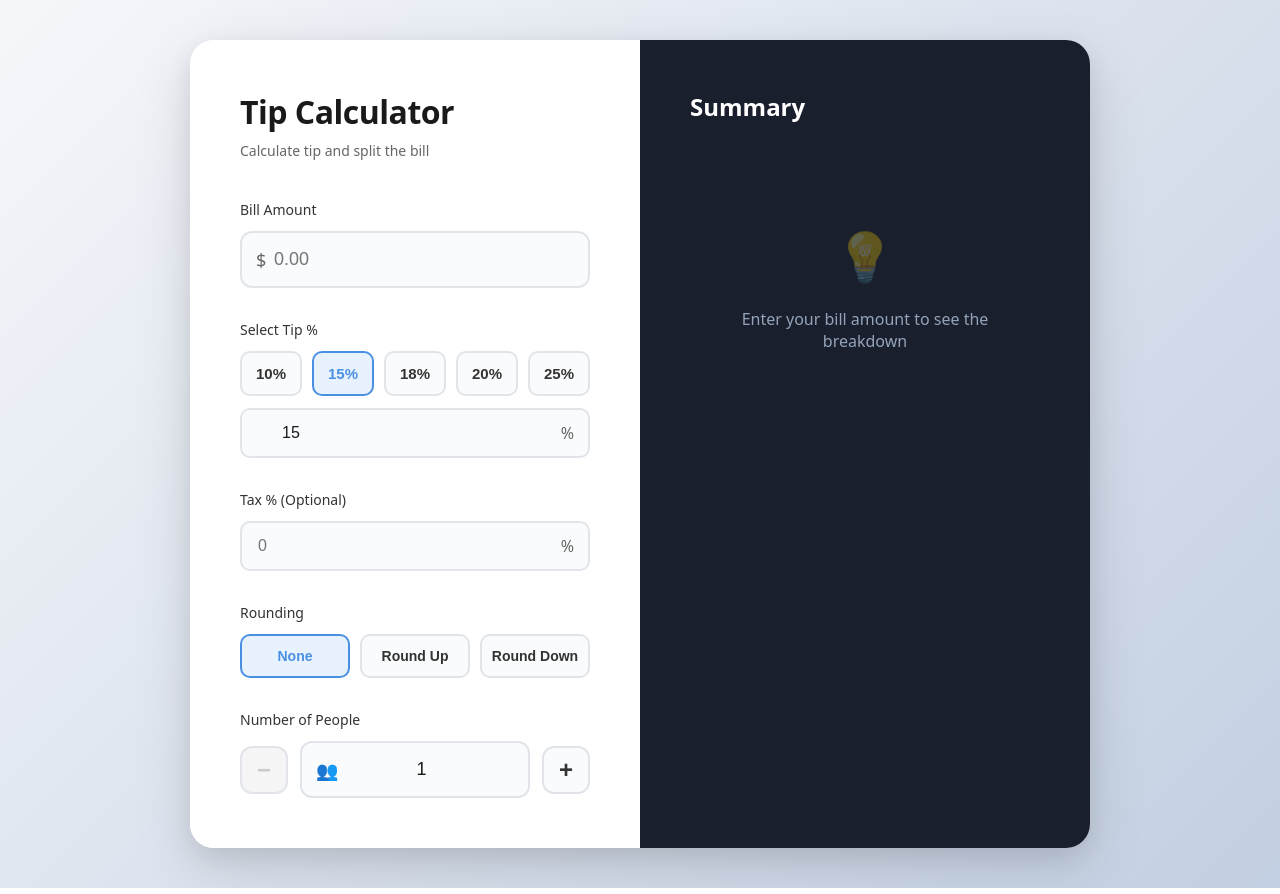
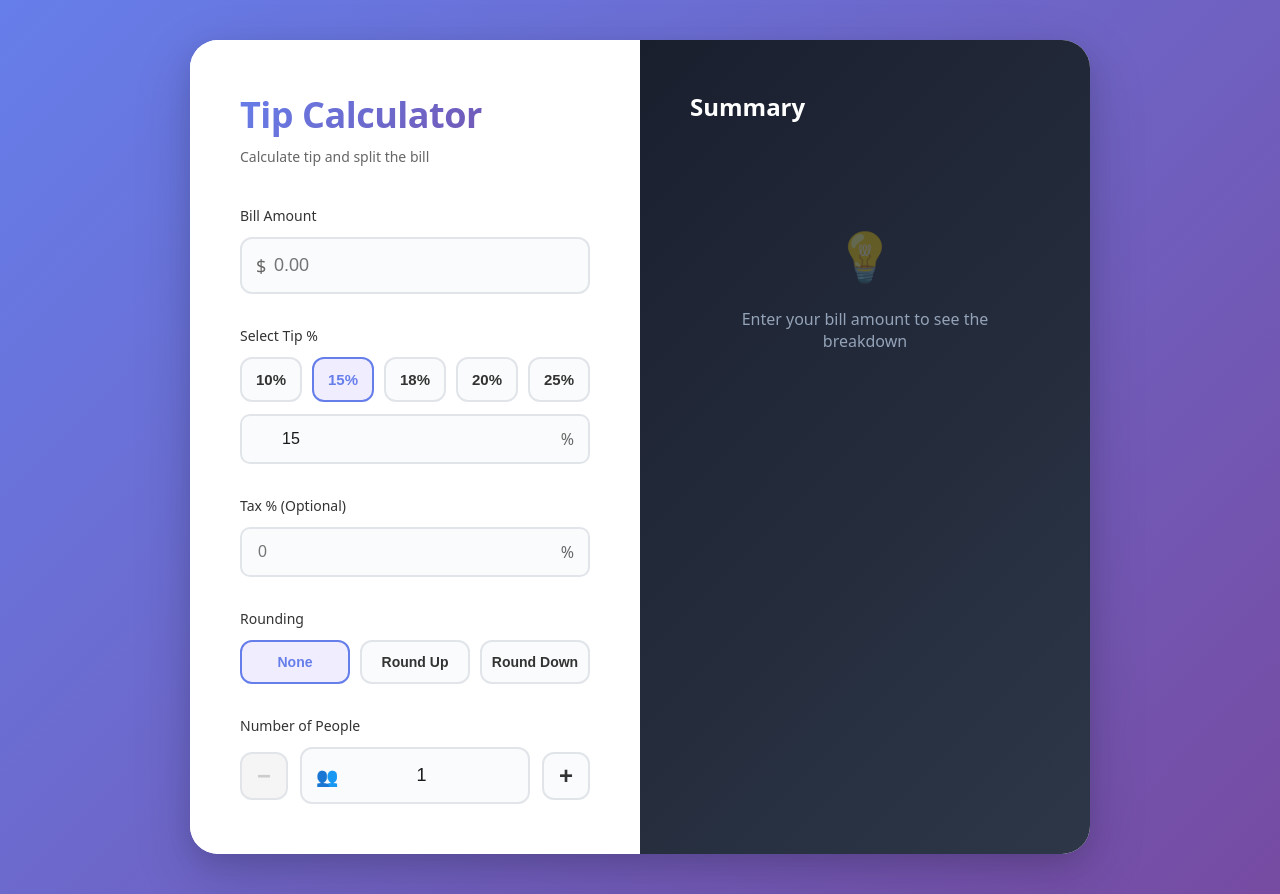
Before and after one commit to ermiasdesalegn/eat-n-split, a React (Create React App) app: page / in a window 1280 px wide. Built offline with nearby package versions, Linux system fonts and the light colour scheme.

Commit message:
The calculator is now better now

```diff
--- a/src/App.js
+++ b/src/App.js
@@ -100,7 +100,7 @@ function App() {
       display: "flex",
       alignItems: "center",
       justifyContent: "center",
-      background: "linear-gradient(135deg, #f5f7fa 0%, #c3cfe2 100%)",
+      background: "linear-gradient(135deg, #667eea 0%, #764ba2 100%)",
       padding: "40px 20px",
       fontFamily: "system-ui, -apple-system, BlinkMacSystemFont, sans-serif"
     }}>
@@ -108,8 +108,8 @@ function App() {
         width: "100%",
         maxWidth: "900px",
         backgroundColor: "#fff",
-        borderRadius: "24px",
-        boxShadow: "0 20px 60px rgba(0,0,0,0.12), 0 8px 24px rgba(0,0,0,0.08)",
+        borderRadius: "28px",
+        boxShadow: "0 20px 60px rgba(0,0,0,0.15), 0 8px 24px rgba(0,0,0,0.1)",
         overflow: "hidden",
         display: "grid",
         gridTemplateColumns: "1fr 1fr",
@@ -131,10 +131,13 @@ function App() {
           backgroundColor: "#fff"
         }}>
           <h1 style={{
-            fontSize: "32px",
-            fontWeight: "600",
+            fontSize: "36px",
+            fontWeight: "700",
             marginBottom: "8px",
-            color: "#1a1a1a",
+            background: "linear-gradient(135deg, #667eea 0%, #764ba2 100%)",
+            WebkitBackgroundClip: "text",
+            WebkitTextFillColor: "transparent",
+            backgroundClip: "text",
             letterSpacing: "-0.5px"
           }}>
             Tip Calculator
@@ -191,9 +194,9 @@ function App() {
                   fontWeight: "500"
                 }}
                 onFocus={(e) => {
-                  e.target.style.borderColor = "#4a90e2";
+                  e.target.style.borderColor = "#667eea";
                   e.target.style.backgroundColor = "#fff";
-                  e.target.style.boxShadow = "0 0 0 4px rgba(74, 144, 226, 0.1)";
+                  e.target.style.boxShadow = "0 0 0 4px rgba(102, 126, 234, 0.1)";
                 }}
                 onBlur={(e) => {
                   e.target.style.borderColor = "#e1e5e9";
@@ -228,17 +231,17 @@ function App() {
                     padding: "12px 8px",
                     fontSize: "15px",
                     fontWeight: "600",
-                    border: tip === tipPercent ? "2px solid #4a90e2" : "2px solid #e1e5e9",
-                    borderRadius: "10px",
-                    backgroundColor: tip === tipPercent ? "#e8f2ff" : "#fafbfc",
-                    color: tip === tipPercent ? "#4a90e2" : "#333",
+                    border: tip === tipPercent ? "2px solid #667eea" : "2px solid #e1e5e9",
+                    borderRadius: "12px",
+                    backgroundColor: tip === tipPercent ? "#f0edff" : "#fafbfc",
+                    color: tip === tipPercent ? "#667eea" : "#333",
                     cursor: "pointer",
                     transition: "all 0.2s"
                   }}
                   onMouseEnter={(e) => {
                     if (tip !== tipPercent) {
-                      e.target.style.borderColor = "#4a90e2";
-                      e.target.style.backgroundColor = "#f0f7ff";
+                      e.target.style.borderColor = "#667eea";
+                      e.target.style.backgroundColor = "#f8f6ff";
                     }
                   }}
                   onMouseLeave={(e) => {
@@ -275,9 +278,9 @@ function App() {
                   fontWeight: "500"
                 }}
                 onFocus={(e) => {
-                  e.target.style.borderColor = "#4a90e2";
+                  e.target.style.borderColor = "#667eea";
                   e.target.style.backgroundColor = "#fff";
-                  e.target.style.boxShadow = "0 0 0 4px rgba(74, 144, 226, 0.1)";
+                  e.target.style.boxShadow = "0 0 0 4px rgba(102, 126, 234, 0.1)";
                 }}
                 onBlur={(e) => {
                   e.target.style.borderColor = "#e1e5e9";
@@ -328,9 +331,9 @@ function App() {
                   fontWeight: "500"
                 }}
                 onFocus={(e) => {
-                  e.target.style.borderColor = "#4a90e2";
+                  e.target.style.borderColor = "#667eea";
                   e.target.style.backgroundColor = "#fff";
-                  e.target.style.boxShadow = "0 0 0 4px rgba(74, 144, 226, 0.1)";
+                  e.target.style.boxShadow = "0 0 0 4px rgba(102, 126, 234, 0.1)";
                 }}
                 onBlur={(e) => {
                   e.target.style.borderColor = "#e1e5e9";
@@ -375,17 +378,17 @@ function App() {
                     padding: "12px 8px",
                     fontSize: "14px",
                     fontWeight: "600",
-                    border: rounding === option.value ? "2px solid #4a90e2" : "2px solid #e1e5e9",
-                    borderRadius: "10px",
-                    backgroundColor: rounding === option.value ? "#e8f2ff" : "#fafbfc",
-                    color: rounding === option.value ? "#4a90e2" : "#333",
+                    border: rounding === option.value ? "2px solid #667eea" : "2px solid #e1e5e9",
+                    borderRadius: "12px",
+                    backgroundColor: rounding === option.value ? "#f0edff" : "#fafbfc",
+                    color: rounding === option.value ? "#667eea" : "#333",
                     cursor: "pointer",
                     transition: "all 0.2s"
                   }}
                   onMouseEnter={(e) => {
                     if (rounding !== option.value) {
-                      e.target.style.borderColor = "#4a90e2";
-                      e.target.style.backgroundColor = "#f0f7ff";
+                      e.target.style.borderColor = "#667eea";
+                      e.target.style.backgroundColor = "#f8f6ff";
                     }
                   }}
                   onMouseLeave={(e) => {
@@ -437,8 +440,8 @@ function App() {
                 }}
                 onMouseEnter={(e) => {
                   if (people > 1) {
-                    e.target.style.borderColor = "#4a90e2";
-                    e.target.style.backgroundColor = "#e8f2ff";
+                    e.target.style.borderColor = "#667eea";
+                    e.target.style.backgroundColor = "#f0edff";
                   }
                 }}
                 onMouseLeave={(e) => {
@@ -515,8 +518,8 @@ function App() {
                 }}
                 onMouseEnter={(e) => {
                   if (people < 20) {
-                    e.target.style.borderColor = "#4a90e2";
-                    e.target.style.backgroundColor = "#e8f2ff";
+                    e.target.style.borderColor = "#667eea";
+                    e.target.style.backgroundColor = "#f0edff";
                   }
                 }}
                 onMouseLeave={(e) => {
@@ -535,7 +538,7 @@ function App() {
         {/* Right Panel - Results */}
         <div style={{
           padding: "50px",
-          backgroundColor: "#1a1f2e",
+          background: "linear-gradient(135deg, #1a1f2e 0%, #2d3748 100%)",
           color: "#fff",
           display: "flex",
           flexDirection: "column",
@@ -563,7 +566,7 @@ function App() {
                     padding: "10px 16px",
                     fontSize: "13px",
                     fontWeight: "600",
-                    backgroundColor: copied ? "#4a90e2" : "rgba(255,255,255,0.1)",
+                    backgroundColor: copied ? "#667eea" : "rgba(255,255,255,0.1)",
                     color: copied ? "#fff" : "#94a3b8",
                     border: "1px solid rgba(255,255,255,0.2)",
                     borderRadius: "8px",
@@ -692,7 +695,7 @@ function App() {
                       <div style={{
                         fontSize: "32px",
                         fontWeight: "600",
-                        color: "#4a90e2"
+                        color: "#a78bfa"
                       }}>
                         {formatCurrency(rounding !== "none" ? adjustedTipAmount : tipAmount)}
                       </div>
@@ -725,9 +728,12 @@ function App() {
                         Total
                       </div>
                       <div style={{
-                        fontSize: "36px",
+                        fontSize: "40px",
                         fontWeight: "700",
-                        color: "#fff"
+                        background: "linear-gradient(135deg, #fff 0%, #e0e7ff 100%)",
+                        WebkitBackgroundClip: "text",
+                        WebkitTextFillColor: "transparent",
+                        backgroundClip: "text"
                       }}>
                         {formatCurrency(total)}
                       </div>
@@ -750,7 +756,7 @@ function App() {
                       <div style={{
                         fontSize: "28px",
                         fontWeight: "600",
-                        color: "#4a90e2"
+                        color: "#a78bfa"
                       }}>
                         {formatCurrency(perPerson)}
                       </div>
@@ -792,7 +798,7 @@ function App() {
                 padding: "16px",
                 fontSize: "16px",
                 fontWeight: "600",
-                backgroundColor: "#4a90e2",
+                background: "linear-gradient(135deg, #667eea 0%, #764ba2 100%)",
                 color: "#fff",
                 border: "none",
                 borderRadius: "12px",
@@ -801,12 +807,12 @@ function App() {
                 marginTop: "auto"
               }}
               onMouseEnter={(e) => {
-                e.target.style.backgroundColor = "#357abd";
+                e.target.style.background = "linear-gradient(135deg, #5568d3 0%, #6b4290 100%)";
                 e.target.style.transform = "translateY(-2px)";
-                e.target.style.boxShadow = "0 8px 20px rgba(74, 144, 226, 0.3)";
+                e.target.style.boxShadow = "0 8px 20px rgba(102, 126, 234, 0.4)";
               }}
               onMouseLeave={(e) => {
-                e.target.style.backgroundColor = "#4a90e2";
+                e.target.style.background = "linear-gradient(135deg, #667eea 0%, #764ba2 100%)";
                 e.target.style.transform = "translateY(0)";
                 e.target.style.boxShadow = "none";
               }}
```
